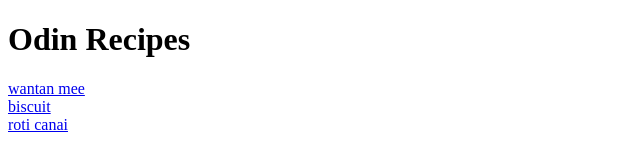
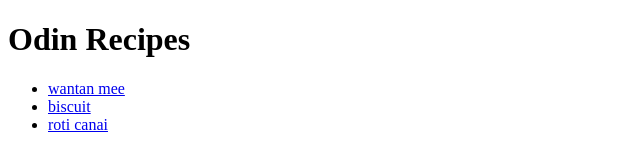
Before and after one commit to JCLiong/odin-recipes, a plain HTML site: page index.html in a window 1280 px wide. Shown: the whole page, without its empty margins (0-640 px from the left). Drawn offline with Linux system fonts and the light colour scheme.

Commit message:
adding unordered list to index.html

```diff
--- a/index.html
+++ b/index.html
@@ -10,9 +10,11 @@
 
 <body>
 <h1>Odin Recipes</h1>
-<a href="recipes/wantan.html">wantan mee</a><br>
-<a href="recipes/biscuit.html">biscuit</a><br>
-<a href="recipes/roti.html">roti canai</a>
+    <ul>
+        <li><a href="recipes/wantan.html">wantan mee</a><br></li>
+        <li><a href="recipes/biscuit.html">biscuit</a><br></li>
+        <li><a href="recipes/roti.html">roti canai</a></li>
+    </ul>
 </body>
 
 </html>
```
